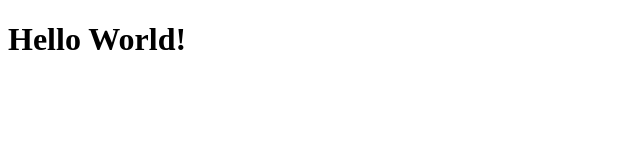
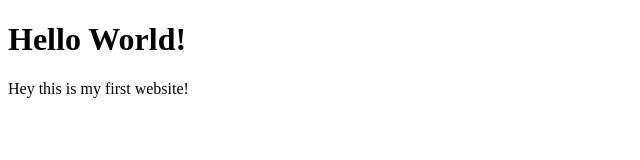
Before and after one commit to Sebadylan/codespaces-349, a plain HTML site: page index.html in a window 1280 px wide. Shown: the whole page, without its empty margins (0-640 px from the left). Drawn offline with Linux system fonts and the light colour scheme.

Commit message:
added more content to index html

```diff
--- a/index.html
+++ b/index.html
@@ -7,5 +7,6 @@
 </head>
 <body>
  <h1>Hello World!</h1>
+ <p>Hey this is my first website!</p>
 </body>
 </html>
```
